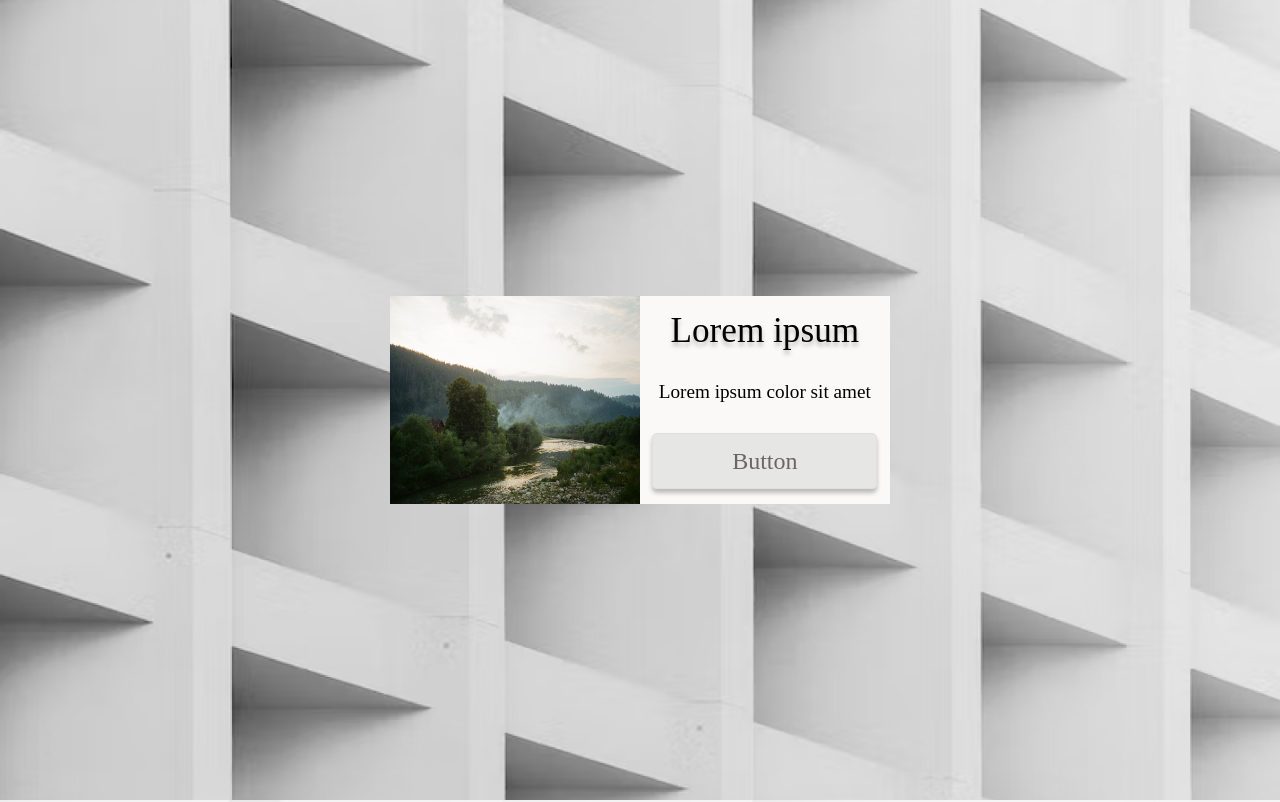
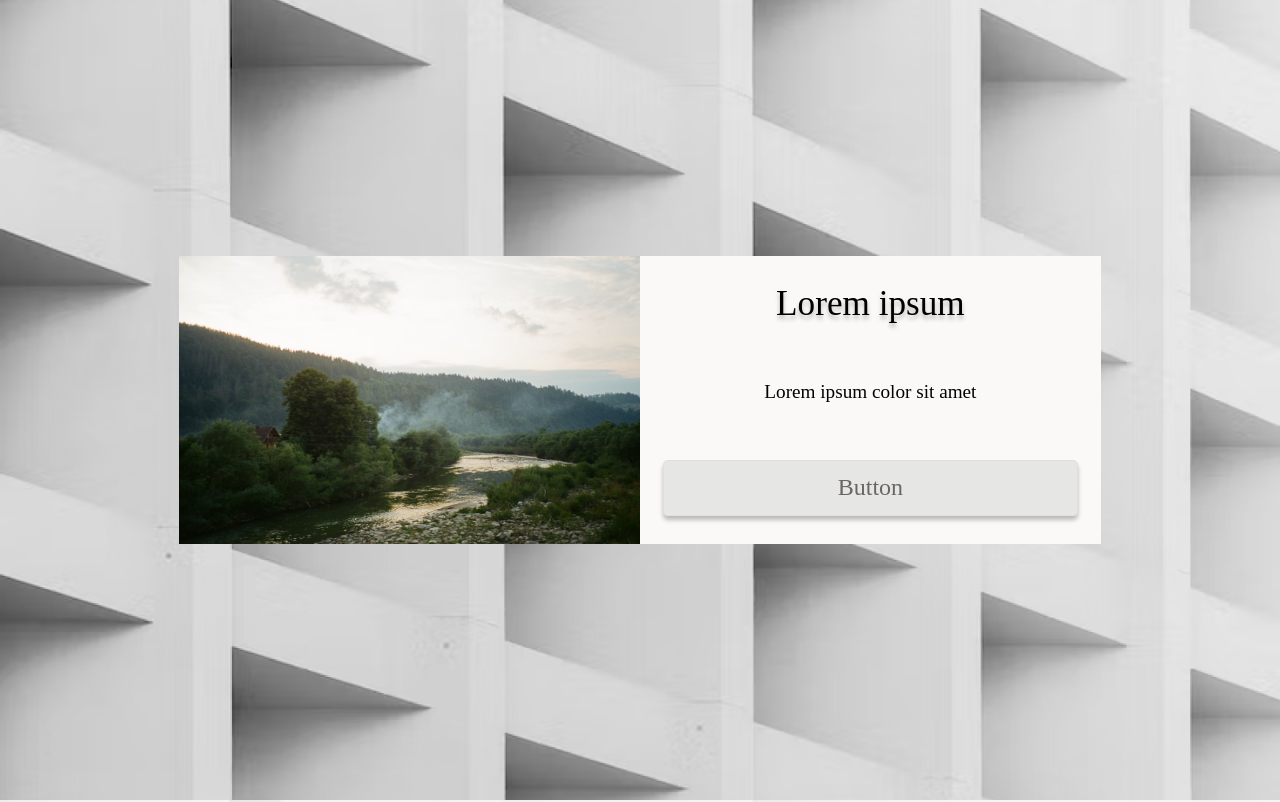
Before and after one commit to tarastm95/HTML-H_W_2024, a plain HTML site: page Lesson_4_H_W/Lesson4_1_model_from_figma/Lesson4_1_model_from_figma.html in a window 1280 px wide. Shown: the top 802 px of the page. Drawn offline with Linux system fonts and the light colour scheme; a web font is replaced by a local one.

Commit message:
Lesson4_1_figma-v2

```diff
--- a/Lesson_4_H_W/Lesson4_1_model_from_figma/styles.css
+++ b/Lesson_4_H_W/Lesson4_1_model_from_figma/styles.css
@@ -50,13 +50,13 @@ h1, p {
 }
 
 .window-first-img {
-    height: 26vh;
-    width: 19.5vw;
+    height: 36vh;
+    width: 36vw;
 }
 
 .window-first-img img {
-    height: 26vh;
-    width: 19.5vw;
+    height: 36vh;
+    width: 36vw;
     padding: 0;
     margin: 0;
 }
@@ -70,8 +70,8 @@ h1, p {
 }
 
 .window-first-2 {
-    min-height: 26vh;
-    width: 19.5vw;
+    min-height: 36vh;
+    width: 36vw;
     display: flex;
     flex-direction: column;
     justify-content: space-around;
@@ -162,6 +162,10 @@ button {
     width: 90%;
 }
 
+.window-second-text {
+    width: 62vw;
+}
+
 /* Для екранів менше або рівних 768px */
 @media screen and (max-width: 768px) {
     .window-first-1 {
@@ -170,12 +174,12 @@ button {
     }
 
     .window-first-img {
-        min-height: 26vh;
+        min-height: 36vh;
         min-width: 95vw;
     }
 
     .window-first-img img {
-        min-height: 26vh;
+        min-height: 36vh;
         min-width: 95vw;
         padding: 0;
         margin: 0;
```
